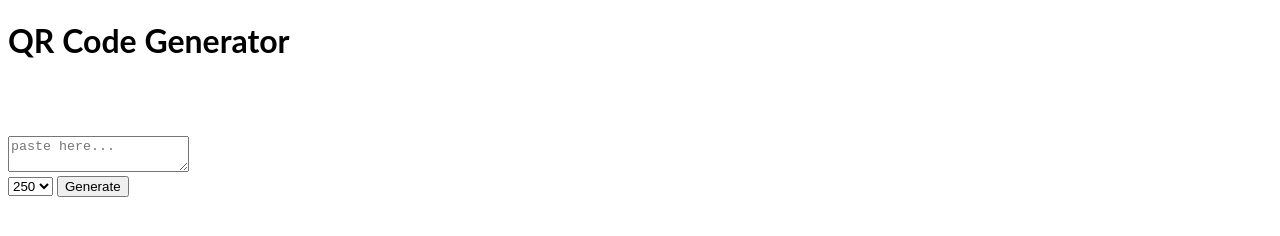
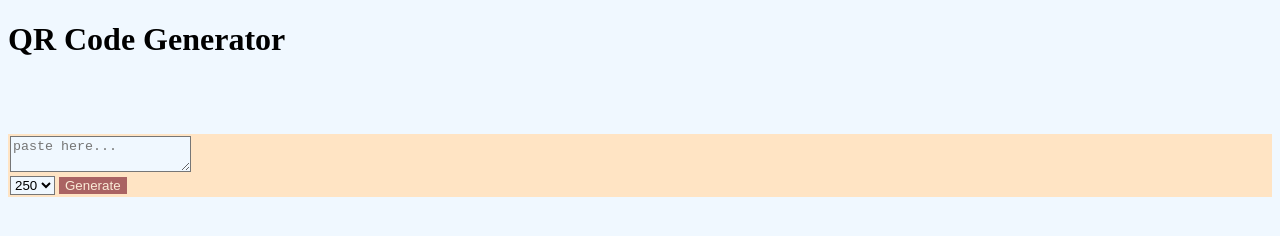
Before and after one commit to skullbreakerr/QR-code-Genrator, a website: page index.html in a window 1280 px wide. Drawn offline with Linux system fonts and the light colour scheme.

Commit message:
1 file modified

```diff
--- a/style.css
+++ b/style.css
@@ -1,3 +1,23 @@
-h1, h2 {
-  font-family: Lato;
+*{
+  background-color: aliceblue;
 }
+button{
+  display: flexbox;
+  background-color:rgb(170, 99, 99);
+  color: antiquewhite;
+  border: 1px;
+  margin: auto;
+  padding: auto;
+
+}
+
+button:hover{
+  background-color: antiquewhite;
+  color: rgb(170, 99, 99);
+}
+
+.center{
+  margin: auto;
+  padding: 2px 2px 2px 2px;
+  background-color: bisque;
+}
```
